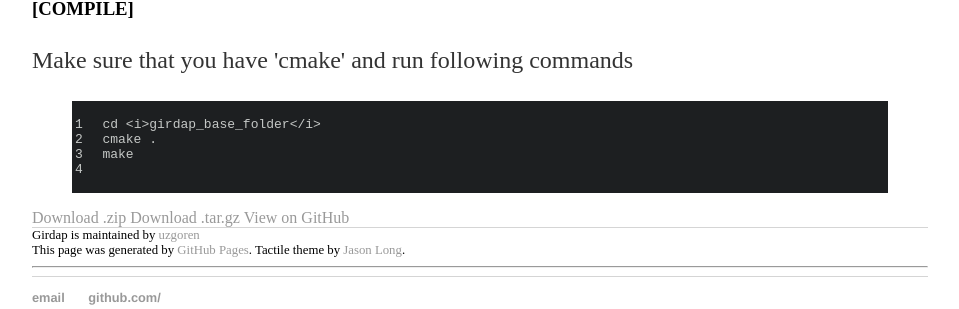
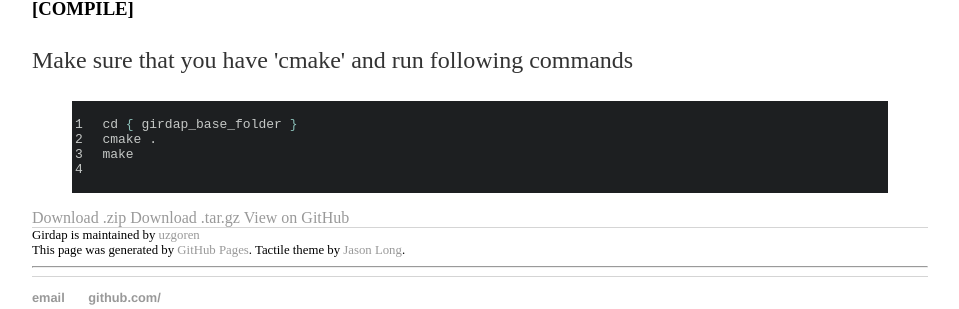
Before and after one commit to uzgoren/girdap, a Jekyll site: the page built from index.html, in a window 1280 px wide. Shown: the part 516-825 px from the top of the page, without its empty margins (160-1119 px from the left). Built offline with Jekyll 4.4.1, drawn with Linux system fonts in a browser that asks for light colours.

Commit message:
still setting up

```diff
--- a/index.html
+++ b/index.html
@@ -14,7 +14,7 @@ title: girdap
 <h3>[COMPILE]</h3>
 <p> Make sure that you have 'cmake' and run following commands
   {% highlight bash linenos %}
-  cd <i>girdap_base_folder</i>
+  cd { girdap_base_folder }
   cmake .
   make
   {% endhighlight %}
```
